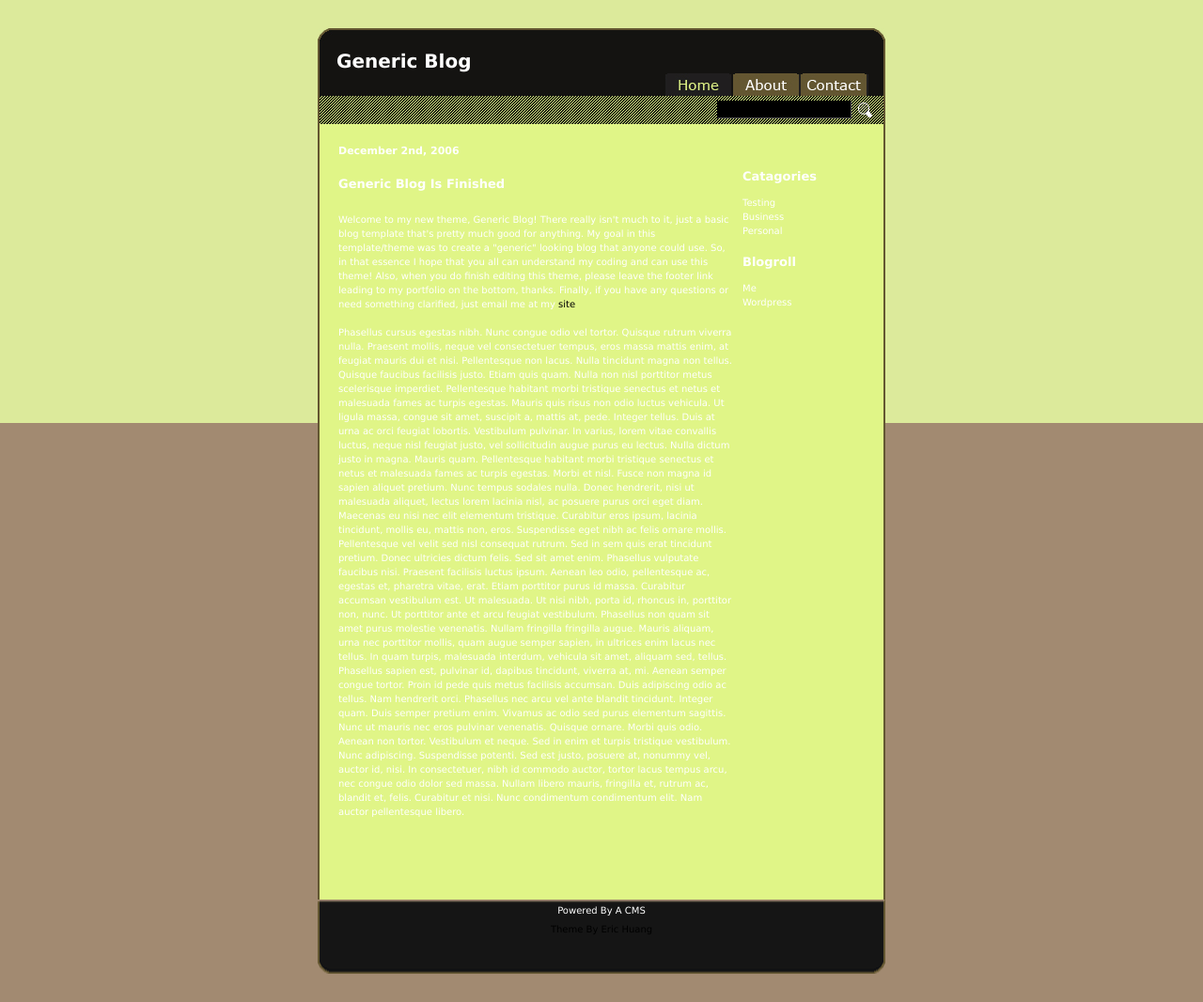
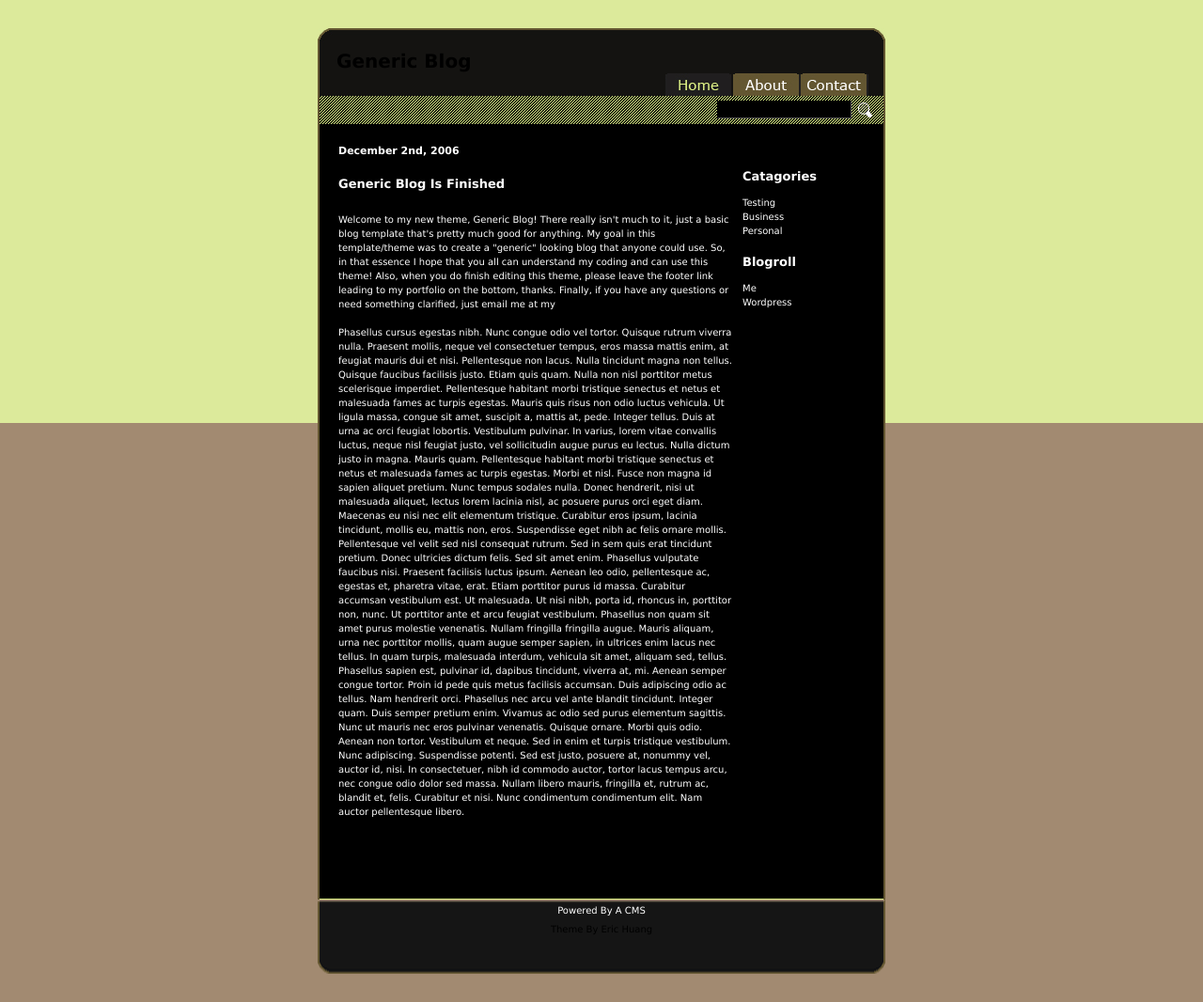
Before and after one commit to ub1qu1tous/antecedent, a PHP site: page / in a window 1280 px wide. Shown: the whole page at 94% size. Run offline with PHP 8.4, Linux system fonts and the light colour scheme.

Commit message:
Update style.css

```diff
--- a/style.css
+++ b/style.css
@@ -46,7 +46,7 @@ vertical-align: middle;
 
 body {
 background: url(images/topbg.jpg) repeat-x #a28a71;
-color: #FFFFFF;
+color: #000;
 font-family: Verdana, Arial, Helvetica, sans-serif;
 text-align:center; /* centre for ie5.+*/
 display: block;
@@ -108,7 +108,7 @@ background: url(images/titlebar.jpg) no-repeat;
 height: 30px;
 }
 #content{
-background: #e0f587;
+background: #000;
 min-height:100%;
 height:auto;
 width:600px;
```
